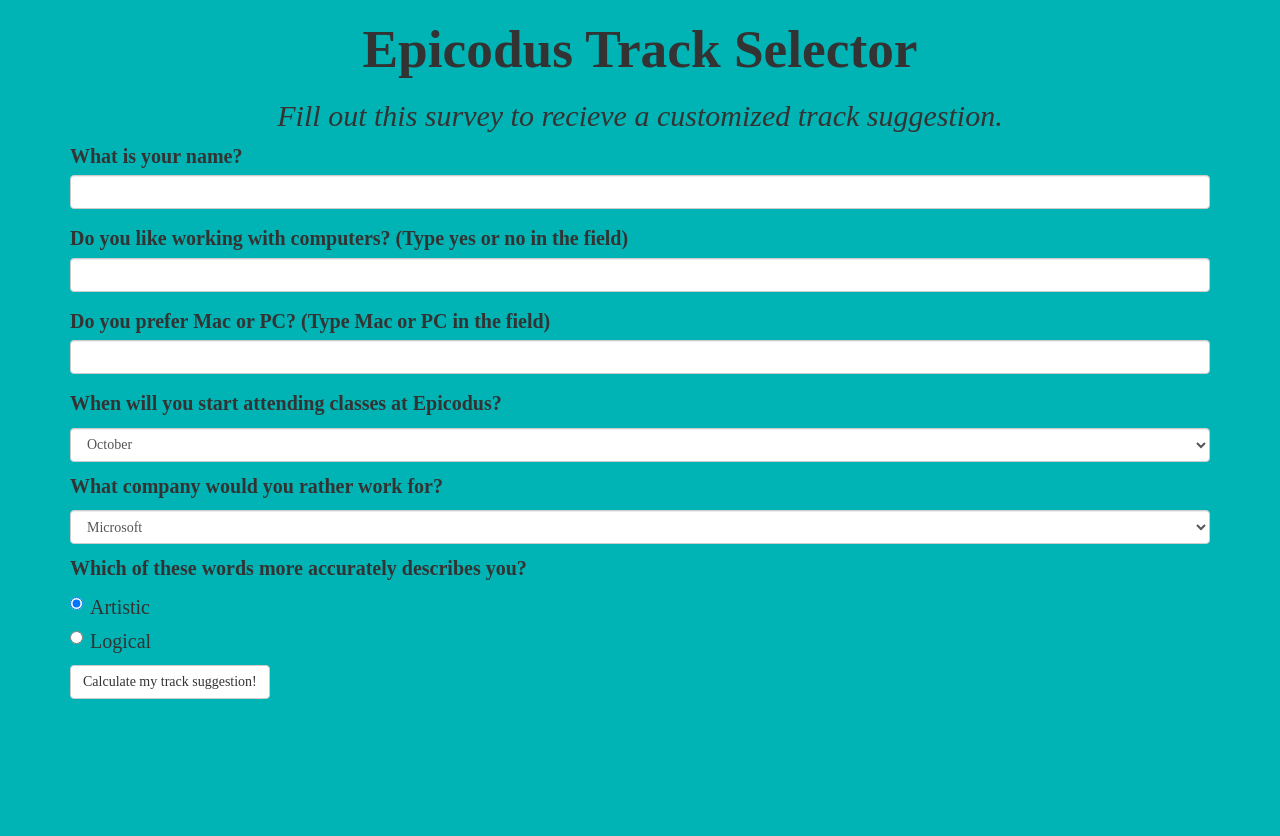
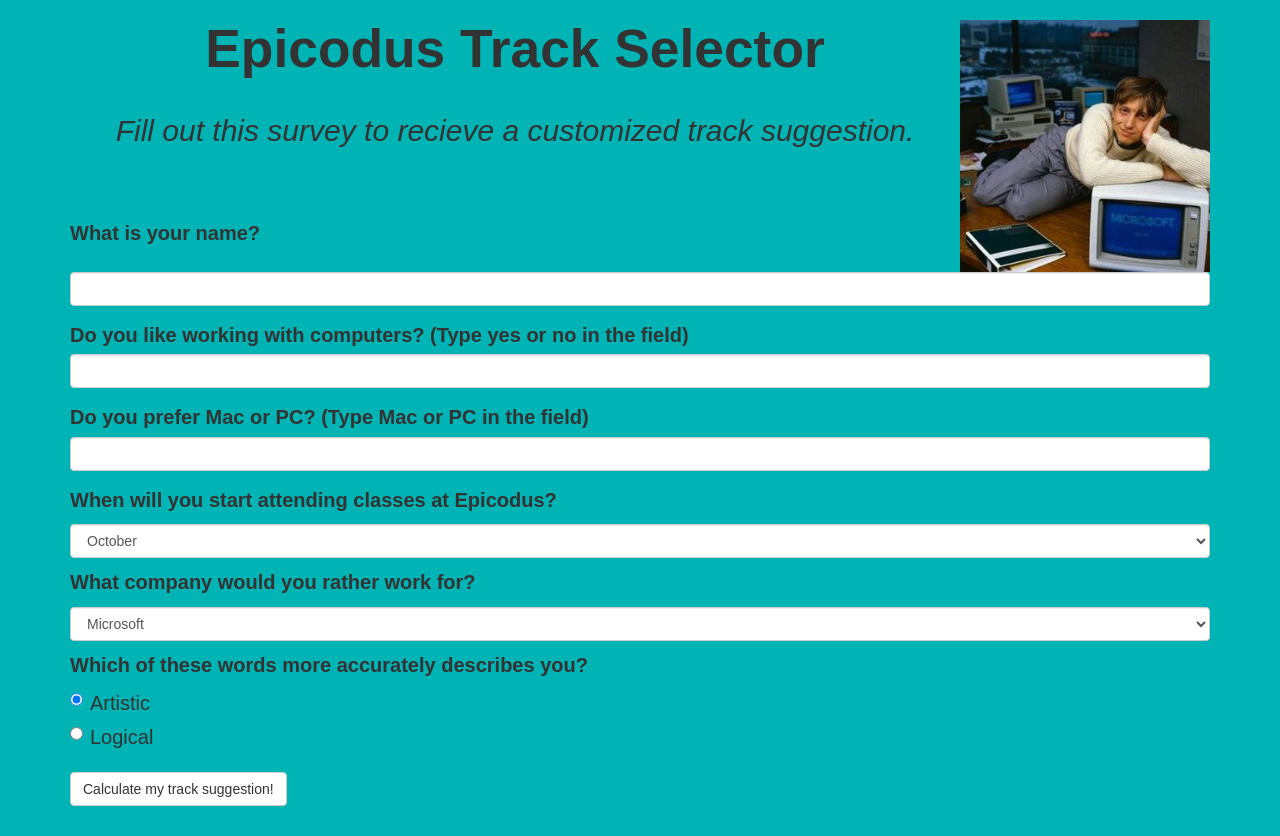
Before and after one commit to quinnschwartz/track-suggester, a plain HTML site: page index.html in a window 1280 px wide. Before the commit the page ends 800 px from the top, so only its background shows below. Drawn offline with Linux system fonts and the light colour scheme.

Commit message:
correct indentation and spacing errors.

```diff
--- a/css/styles.css
+++ b/css/styles.css
@@ -2,23 +2,29 @@
   display: none;
 }
 
+img {
+  display: inline-block;
+  float: right;
+  max-width: 250px;
+  margin-top: 20px;
+}
+
 body {
   background-color: #00b3b4;
-  font-family: Gadget;
+  font-family: Arial;
   font-size: 200%;
 }
 
 h1 {
-  text-align: center;
   font-weight: bold;
   font-size: 40pt;
-}
-
-img {
-  float: right;
+  margin-top:20px;
+  padding-bottom:15px;
+  text-align: center;
 }
 
 h2 {
+  margin-bottom: 15px;
   text-align: center;
 }
 
@@ -26,6 +32,19 @@ p {
   margin-top: 10px;
 }
 
+.container {
+  margin-bottom: 30px;
+}
+
 button {
-  m: inline-block
+  margin-top: 10px;
 }
+
+#track {
+  margin-top: 15px;
+  font-size: 23px;
+}
+
+form {
+  padding-top: 5%;
+}
--- a/index.html
+++ b/index.html
@@ -10,6 +10,7 @@
   </head>
   <body>
     <div class="container">
+      <img src="img/gates.jpg" alt="picture of Bill Gates.">
       <h1>Epicodus Track Selector</h1>
       <h2><em>Fill out this survey to recieve a customized track suggestion.</em></h2>
       <form>
@@ -17,32 +18,25 @@
             <label for="name">What is your name?</label>
             <input id="name" class="form-control" type="text">
         </div>
-
         <div class="form-group">
             <label for="computers">Do you like working with computers? (Type yes or no in the field)</label>
             <input id="computers" class="form-control" type="text">
         </div>
-
         <div class="form-group">
             <label for="macorpc">Do you prefer Mac or PC? (Type Mac or PC in the field)</label>
             <input id="macorpc" class="form-control" type="text">
         </div>
-
-
         <p><strong>When will you start attending classes at Epicodus?</strong></p>
         <select id="attend" class="form-control" type="text">
           <option>October</option>
           <option>January</option>
         </select>
-
-
       <p><strong>What company would you rather work for?</strong></p>
       <select id="company" class="form-control" type="text">
         <option>Microsoft</option>
         <option>Twitter</option>
         <option>SQ1</option>
       </select>
-
       <p><strong>Which of these words more accurately describes you?</strong></p>
       <div class="radio">
         <label>
@@ -56,11 +50,10 @@
           Logical
         </label>
       </div>
-
       <button type="submit" class="btn btn-default">Calculate my track suggestion!</button>
     </form>
     <div id="track">
-            <p>Thanks for filling out our form <span class="name"></span>!  Your track suggestion is: <span id="output"></span></p>
+      <p><em>Thanks for filling out our form <strong><span class="name"></span></strong>!  Your track suggestion is: <strong><span id="output"></span></strong></em></p>
     </div>
     </div>
   </body>
--- a/js/scripts.js
+++ b/js/scripts.js
@@ -7,7 +7,6 @@ $(document).ready(function() {
     var attend = $("#attend").val();
     var company = $("#company").val();
     var describe = $("input:radio[name=describe]:checked").val();
-
 
     var result = function(){
 
```
Lines whose indentation alone changed are shown as unchanged.
